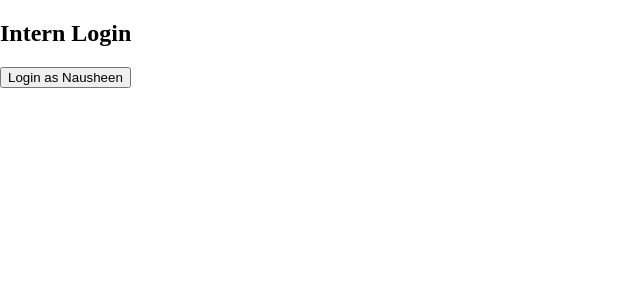
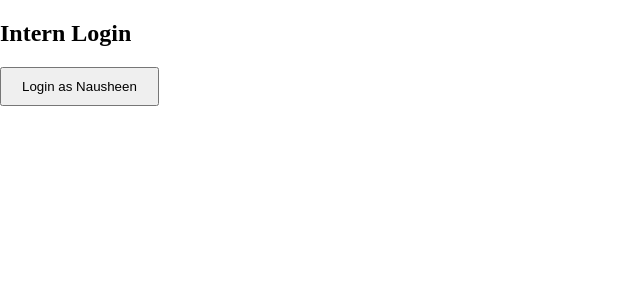
Before and after one commit to nausheensiddiqui23/Intern-Portal, a React (Vite) app in the folder intern portal/: page / in a window 1280 px wide. Shown: the top 300 px of the page, without its empty margins (0-640 px from the left). Built offline with nearby package versions, Linux system fonts and the light colour scheme.

Commit message:
new commit

```diff
--- a/intern portal/src/index.css
+++ b/intern portal/src/index.css
@@ -80,3 +80,6 @@ body, html, #root {
   background-color: #121212;
   color: white;
 }
+button{
+  padding: 10px 20px  ;
+}
```
